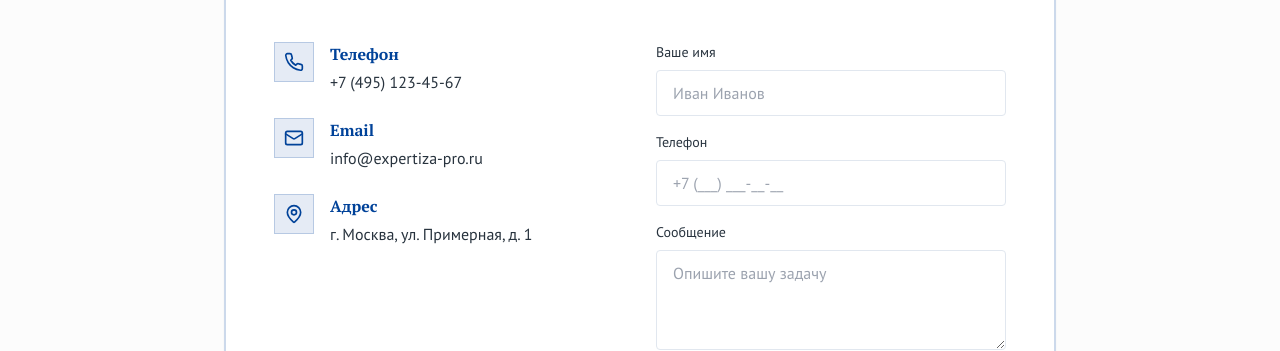
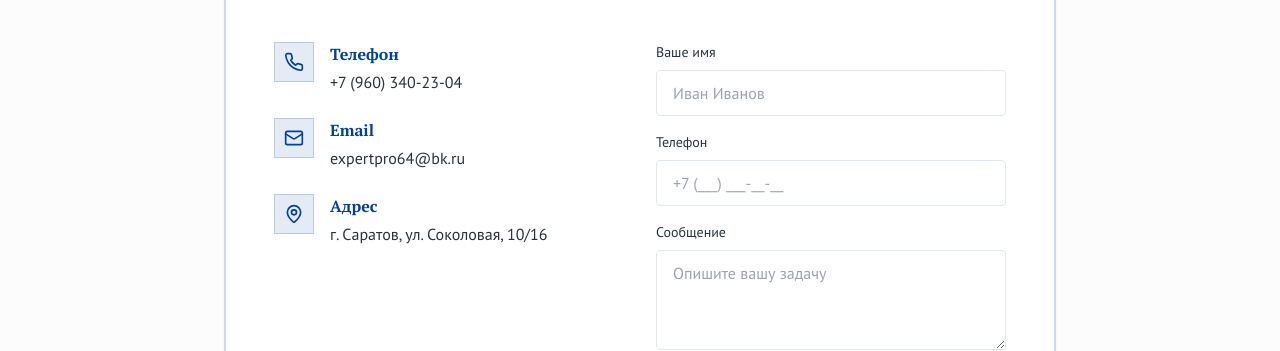
Before and after one commit to pr-poehali-dev/court-expertise-website, a React (Vite) app: page / in a window 1280 px wide. Shown: the part 2546-2897 px from the top of the page. Built offline with nearby package versions, Linux system fonts and the light colour scheme.

Commit message:
Добавление контактных данных клиента

```diff
--- a/src/pages/Index.tsx
+++ b/src/pages/Index.tsx
@@ -245,7 +245,7 @@ const Index = () => {
                   </div>
                   <div>
                     <h4 className="font-bold mb-1 text-primary">Телефон</h4>
-                    <p className="text-foreground">+7 (495) 123-45-67</p>
+                    <a href="tel:+79603402304" className="text-foreground hover:text-primary transition-colors">+7 (960) 340-23-04</a>
                   </div>
                 </div>
                 <div className="flex items-start gap-4">
@@ -254,7 +254,7 @@ const Index = () => {
                   </div>
                   <div>
                     <h4 className="font-bold mb-1 text-primary">Email</h4>
-                    <p className="text-foreground">info@expertiza-pro.ru</p>
+                    <a href="mailto:expertpro64@bk.ru" className="text-foreground hover:text-primary transition-colors">expertpro64@bk.ru</a>
                   </div>
                 </div>
                 <div className="flex items-start gap-4">
@@ -263,7 +263,7 @@ const Index = () => {
                   </div>
                   <div>
                     <h4 className="font-bold mb-1 text-primary">Адрес</h4>
-                    <p className="text-foreground">г. Москва, ул. Примерная, д. 1</p>
+                    <p className="text-foreground">г. Саратов, ул. Соколовая, 10/16</p>
                   </div>
                 </div>
               </div>
```
